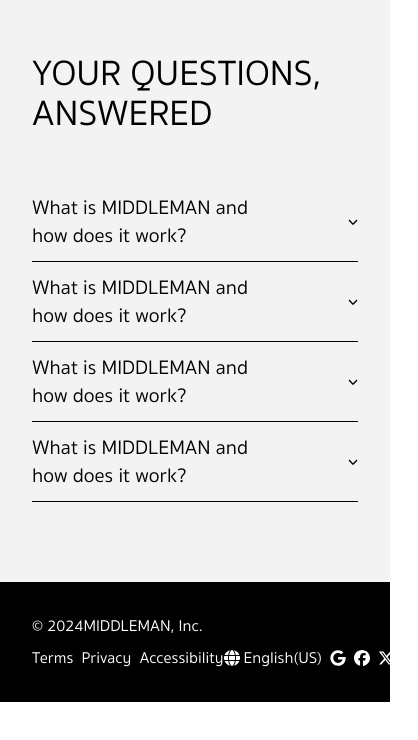
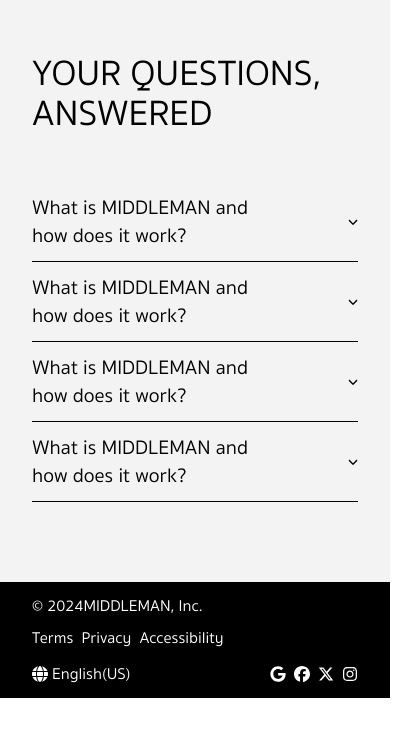
Before and after one commit to Setthapong-M/next-middleman, a Next.js app: page / in a window 390 px wide. Shown: the part 4098-4838 px from the top of the page, 418 px wide, since content can reach past the window. Built offline with nearby package versions, Linux system fonts and the light colour scheme.

Commit message:
Fixed Footer

```diff
--- a/src/app/components/OrganismDesktop/FooterMd.jsx
+++ b/src/app/components/OrganismDesktop/FooterMd.jsx
@@ -6,8 +6,8 @@
   const currentYear = new Date().getFullYear();
 
   return (
-    <div className='bg-black text-white p-8'>
-      <div className= 'max-w-screen-xl mx-auto h-auto flex justify-between items-end md:items-center'>
+    <div className='bg-black text-white px-8 py-3'>
+      <div className= 'max-w-screen-xl mx-auto h-auto flex flex-col md:flex-row justify-between md:items-center gap-3'>
         <div className='flex flex-col md:flex-row gap-2'>
           <div>
             <p>© {currentYear}MIDDLEMAN, Inc.</p>
@@ -19,17 +19,20 @@
           </div>
         </div>
 
-        <div className='flex items-center gap-2'>
+        <div className='flex justify-between items-center gap-2'>
           <Link href='/'>
             <div className='flex items-center gap-1'>
               <FaGlobe />
               <p>English(US)</p>
             </div>
           </Link>
-          <Link href='/'><FaGoogle /></Link>
-          <Link href='/'><FaFacebook /></Link>
-          <Link href='/'><FaXTwitter /></Link>
-          <Link href='/'><FaInstagram /></Link>
+          <div className='flex gap-2'>
+            <Link href='/'><FaGoogle /></Link>
+            <Link href='/'><FaFacebook /></Link>
+            <Link href='/'><FaXTwitter /></Link>
+            <Link href='/'><FaInstagram /></Link>
+          </div>
+
         </div>
 
 
--- a/src/app/components/OrganismMobile/ModalCreateKey.jsx
+++ b/src/app/components/OrganismMobile/ModalCreateKey.jsx
@@ -18,8 +18,8 @@
 
   return (
     <div id='wrapper' onClick={handleClose} className='fixed inset-0 bg-black bg-opacity-25 backdrop-blur-sm flex justify-center items-center'>
-        <div className='w-full min-h-64 !mx-8 bg-white rounded-xl'>
-            <div className='flex flex-col gap-6 px-8 mt-12'>
+        <div className='w-full min-h-64 mx-8 bg-white rounded-xl'>
+          <div className='flex flex-col gap-6 mx-6 mt-14'>
             <InputBarMd title = {title} ph = {ph}/>
             <Link href='/position-side'>
             <button className='w-full h-16 bg-grey400 text-white rounded-full text-xl font-bold md:text-xl border border-black uppercase'>
@@ -27,6 +27,7 @@
             </button>
             </Link>
           </div>
+
       </div>
     </div>
   )
--- a/src/app/create-room/page.jsx
+++ b/src/app/create-room/page.jsx
@@ -48,6 +48,7 @@
 
         </div>
         <ModalCreateKey isVisible={showMadal} onClose={() => setShowModal(false)}/>
+
     </div>
   )
 }
--- a/src/app/layout.jsx
+++ b/src/app/layout.jsx
@@ -21,7 +21,7 @@
         </div>
 
         {children}
-        <div className="mb-24 md:mb-0"></div>
+        <div className="mb-[76px] md:mb-0"></div>
         <div className="md:hidden fixed bottom-0 inset-x-0">
           <NavberMd />
         </div>
```
Lines whose indentation alone changed are shown as unchanged.
